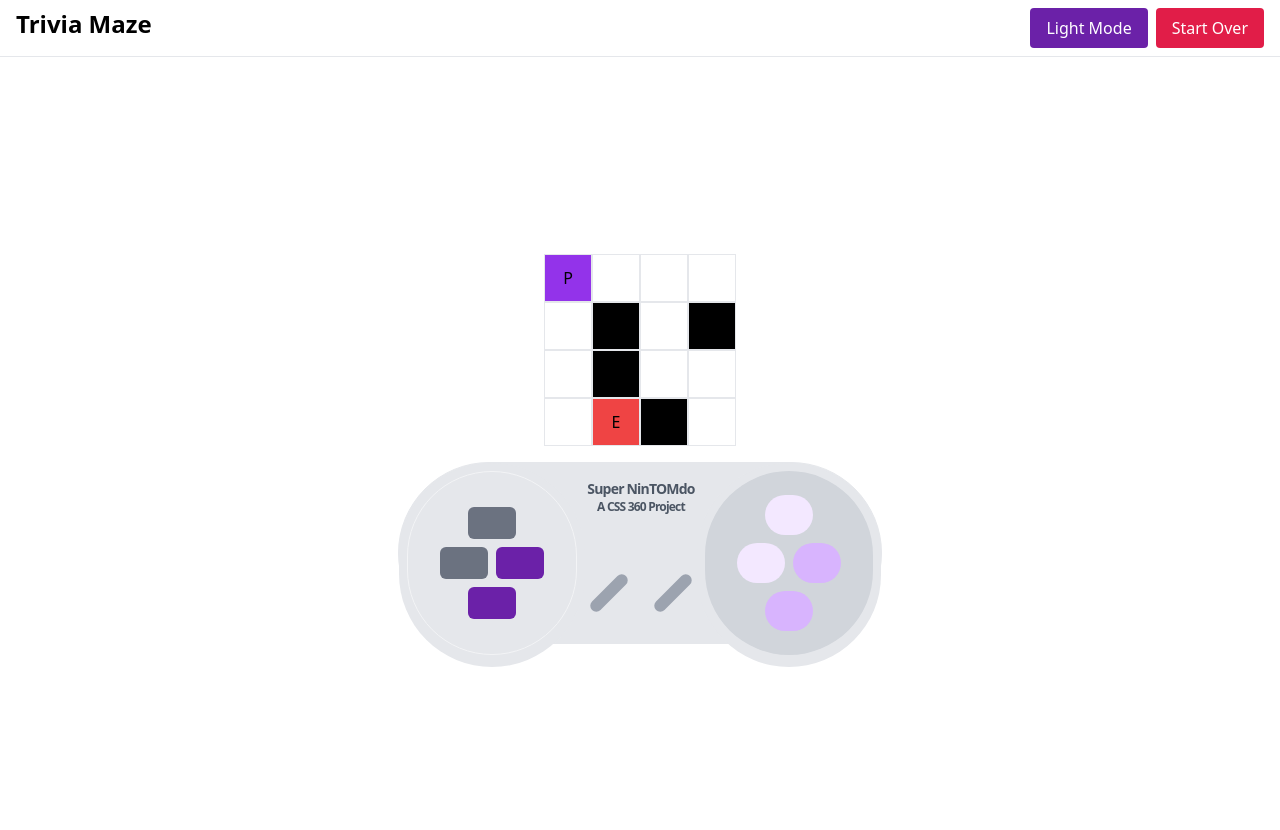
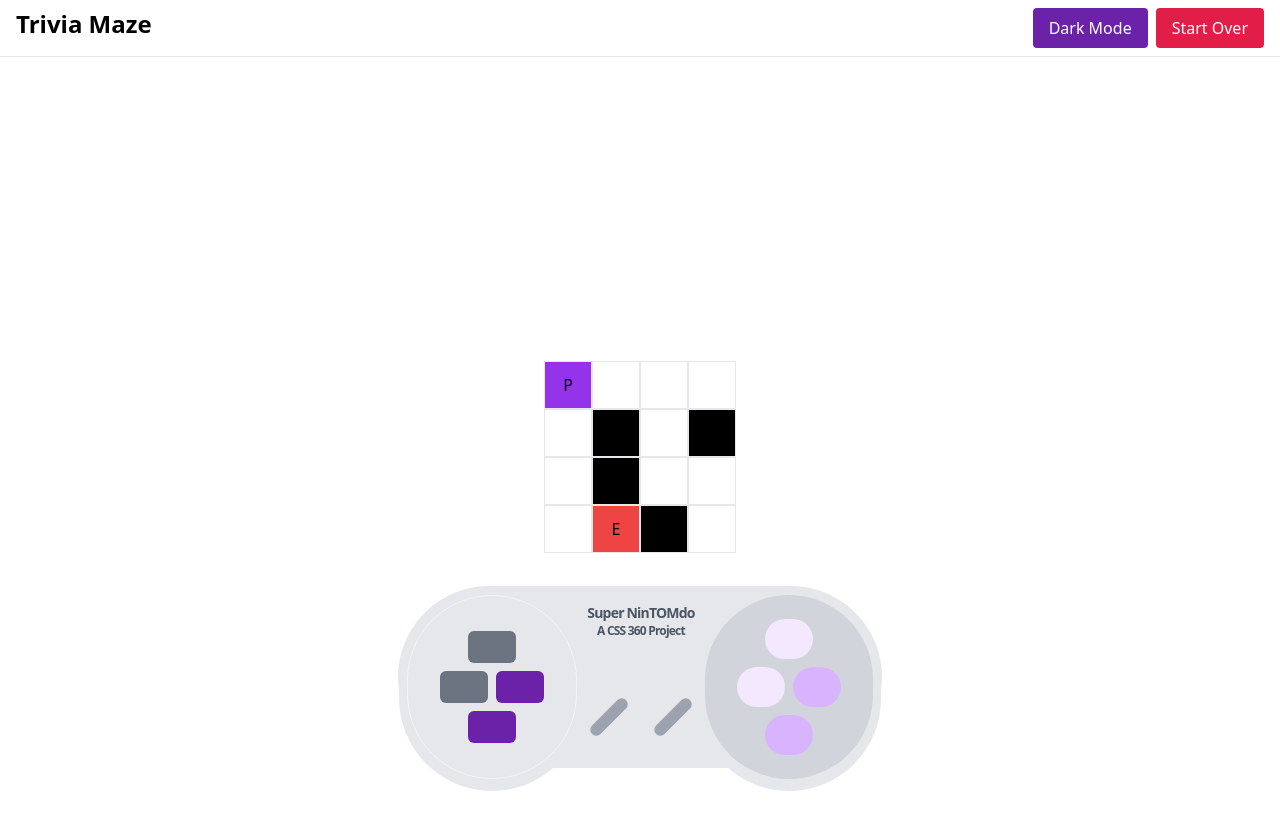
Before and after one commit to handkrchief/trivia-maze, a React (Vite) app in the folder vite-project/: page / in a window 1280 px wide. Both pictures are taken after a click on the button "Generate Maze". Shown: the top 830 px of the page. Built offline with nearby package versions, Linux system fonts and the light colour scheme.

Commit message:
Small Styling Changes

```diff
--- a/vite-project/src/components/HeaderBar/HeaderBar.tsx
+++ b/vite-project/src/components/HeaderBar/HeaderBar.tsx
@@ -9,9 +9,6 @@ export default function HeaderBar() {
   const {started, startOver} = useMazeContext();
   const themeColors = theme === "light" ? lightThemeColors : darkThemeColors;
 
-  useEffect(() => {
-    console.log(themeColors);
-  }, [themeColors]);
 
   return (
     <div className={`header ${s.container}`}>
@@ -22,7 +19,7 @@ export default function HeaderBar() {
         <div className={s.buttonContainer}>
           <button className={themeColors.primaryButton}
           onClick={toggleTheme}>
-            {theme === "light" ? 'Light Mode' : 'Dark Mode'}
+            {theme === "light" ? 'Dark Mode' : 'Light Mode'}
           </button>
           <button disabled={!started} className={started ? themeColors.secondaryButton : themeColors.disabledButton} onClick={startOver}>
             Start Over
--- a/vite-project/src/components/NavigationComponent/NavigationComponent.module.css
+++ b/vite-project/src/components/NavigationComponent/NavigationComponent.module.css
@@ -1,5 +1,5 @@
 .container{
-    @apply flex flex-col items-center justify-center p-4 w-full;
+    @apply flex flex-col items-center justify-center p-4 w-full absolute bottom-[2vh];
 }
 
 .buttonsContainer{
```
